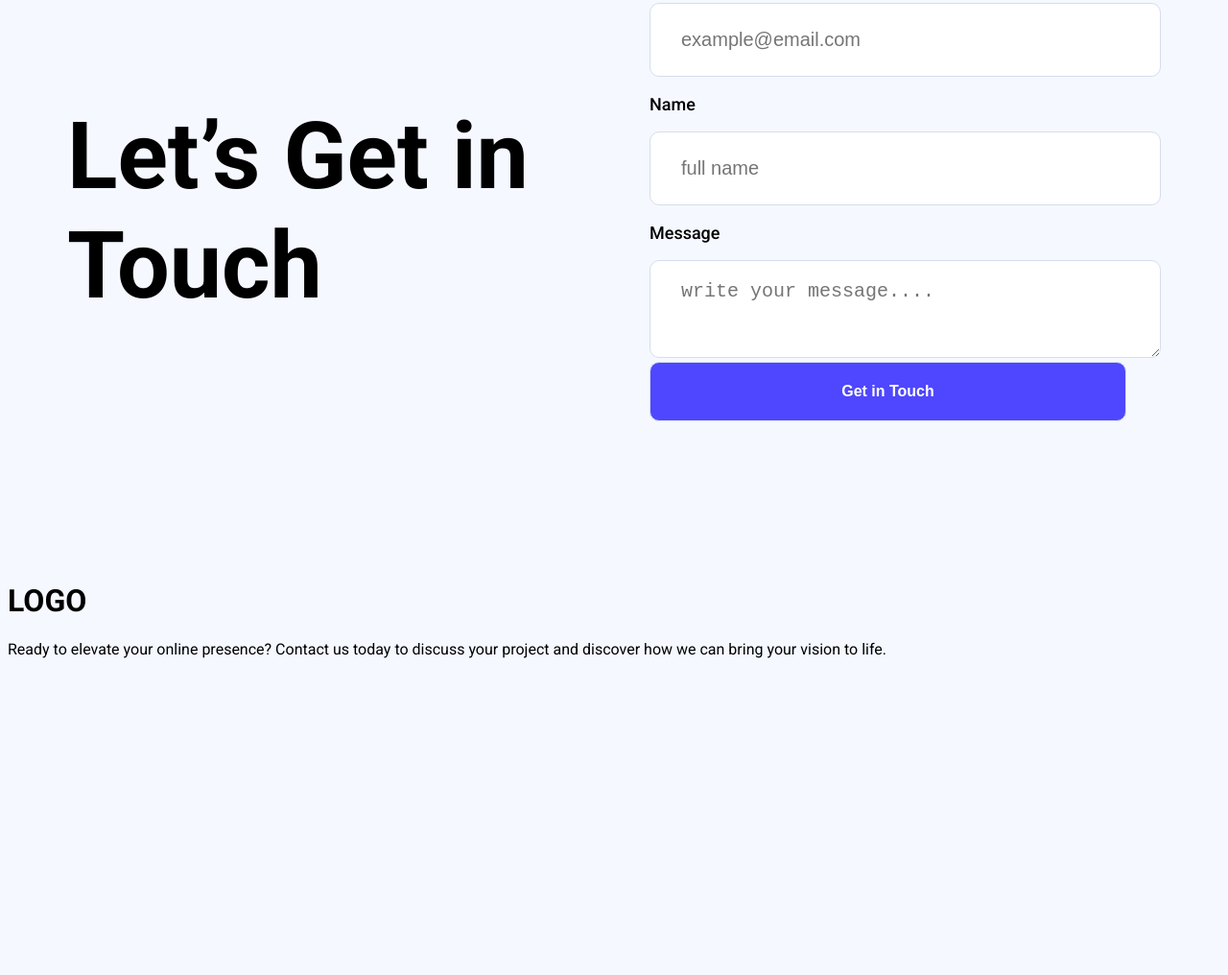
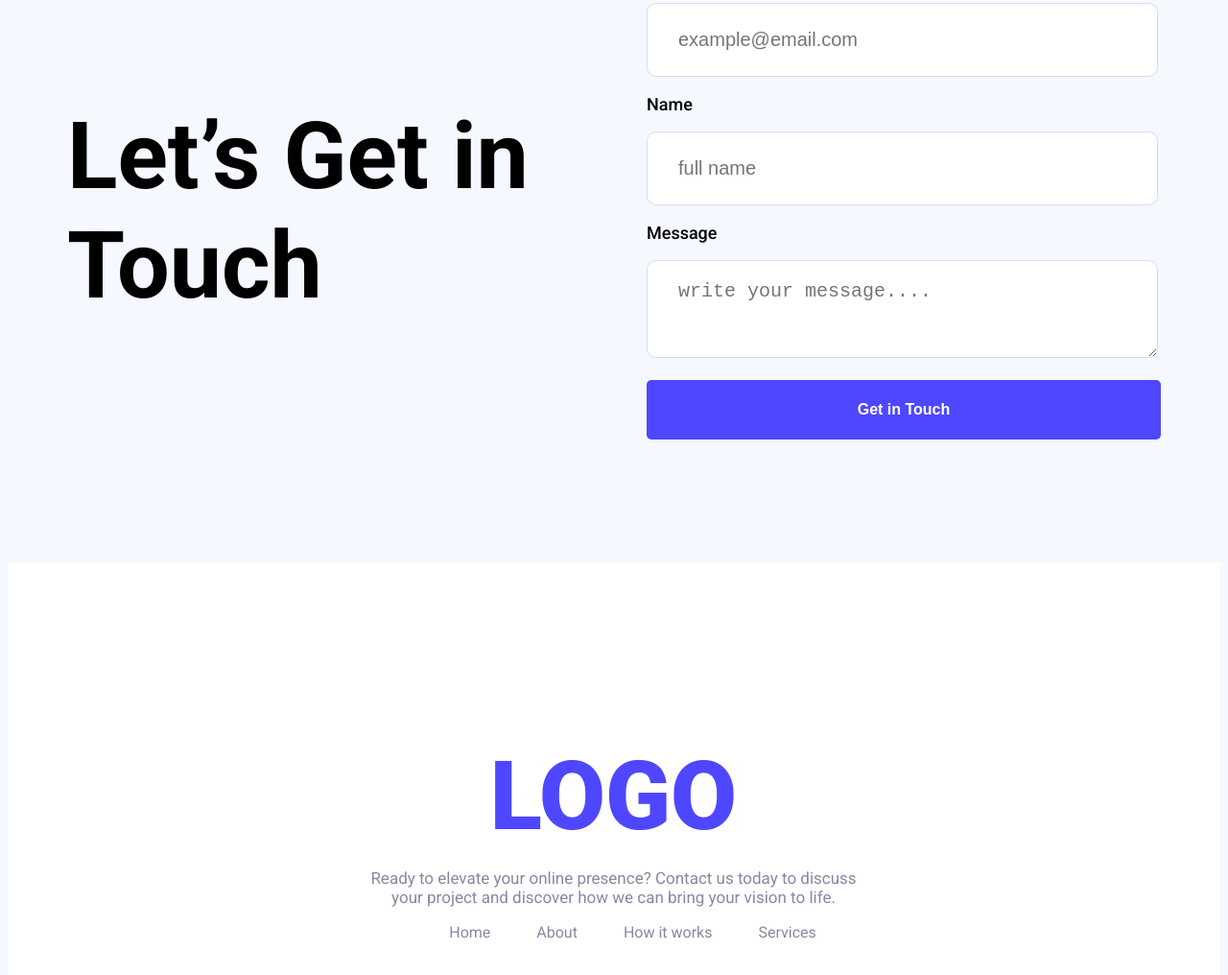
Before and after one commit to alhasibriad/ph-first-assaingment, a plain HTML site: page index.html in a window 1280 px wide. Shown: the part 3071-4087 px from the top of the page at 96% size. Before the commit the page ends 3773 px from the top, so only its background shows below. Drawn offline with Linux system fonts and the light colour scheme.

Commit message:
added a footer section and hover effect

```diff
--- a/index.html
+++ b/index.html
@@ -143,22 +143,25 @@
                <input class="form-decor"  style="height: 35px;" type="text" name="" id="" placeholder="full name">
                <p class="fomr-tittle" >Message</p>
                <textarea class="form-decor" style="height:60px;" name="" id="" cols="30" rows="10" placeholder="write your message...."></textarea>
-               <br>
-                 <button style="height: 62px;" class="butto form-decor">Get in Touch</button>
+               <br><br>
+                 <button style="height: 62px;width: 536px;" class="butto">Get in Touch</button>
             </form>
 
          </section>
     </main>
     <footer>
        <div class="footer-contant">
-     <h1>LOGO</h1>
-     <p>Ready to elevate your online presence? Contact us today to discuss your project and discover how we can bring your vision to life.</p>
+     <h1 class="website-name">LOGO</h1>
+     <p class="web-subtittle">Ready to elevate your online presence? Contact us today to discuss your project and discover how we can bring your vision to life.</p>
 
+       <ul>
+        <li>Home</li>
+        <li>About</li>
+        <li>How it works</li>
+       <li>Services</li>
 
-
-       </div>
-
-
+    </ul>
+     </div>
     </footer>
 </body>
 </html>
--- a/styls/style.css
+++ b/styls/style.css
@@ -17,6 +17,12 @@
     font-size: 16px;
     font-weight: bold;
 }
+.butto:hover{
+     transform: scale(1.05);
+      transition: 0.3s;
+    background-color: rgb(72, 202, 202);
+}
+
 
 /*nav styles */
 nav{
@@ -138,8 +144,23 @@ display: flex;
     height: 40px;
     width: 40px;
     border-radius:9999px ;
-    /* margin: 173px ; */
+    margin-top:24px;
+
 }
+.card-fottar-main{
+     margin-left:12px;
+     margin-top: 10px;
+     margin-bottom: 20px;
+}
+.card-fotter-description{
+    margin-top:20px;
+  color: rgba(179, 179, 179, 1);
+}
+.card-footer-tittle{
+    color: rgba(117, 117, 117, 1);
+    gap:2px ;
+}
+
 
  .card{
     border: 0.5px;
@@ -217,3 +238,32 @@ main input[type="text" ],[type="email"] , main textarea {
 
 }
  /* Footer section */
+ .footer-contant{
+    background-color:rgba(255, 255, 255, 1);
+    padding: 118px 305px 103px 304px;
+    text-align: center;
+
+
+ }
+ ul li {
+    list-style: none;
+ }
+ ul{
+    display: flex;
+    justify-content: center;
+    gap:48px;
+    color: rgba(137, 135, 161, 1);
+ }
+ .web-subtittle{
+    max-width:531px;
+    max-height:48px ;
+    justify-self: center;
+    font-size: 17px;
+    color: rgba(137, 135, 161, 1);
+ }
+ .website-name{
+     font-weight:900;
+    font-size: 100px;
+    color: rgba(78, 71, 255, 1);
+     margin-bottom: 8px;
+ }
```
